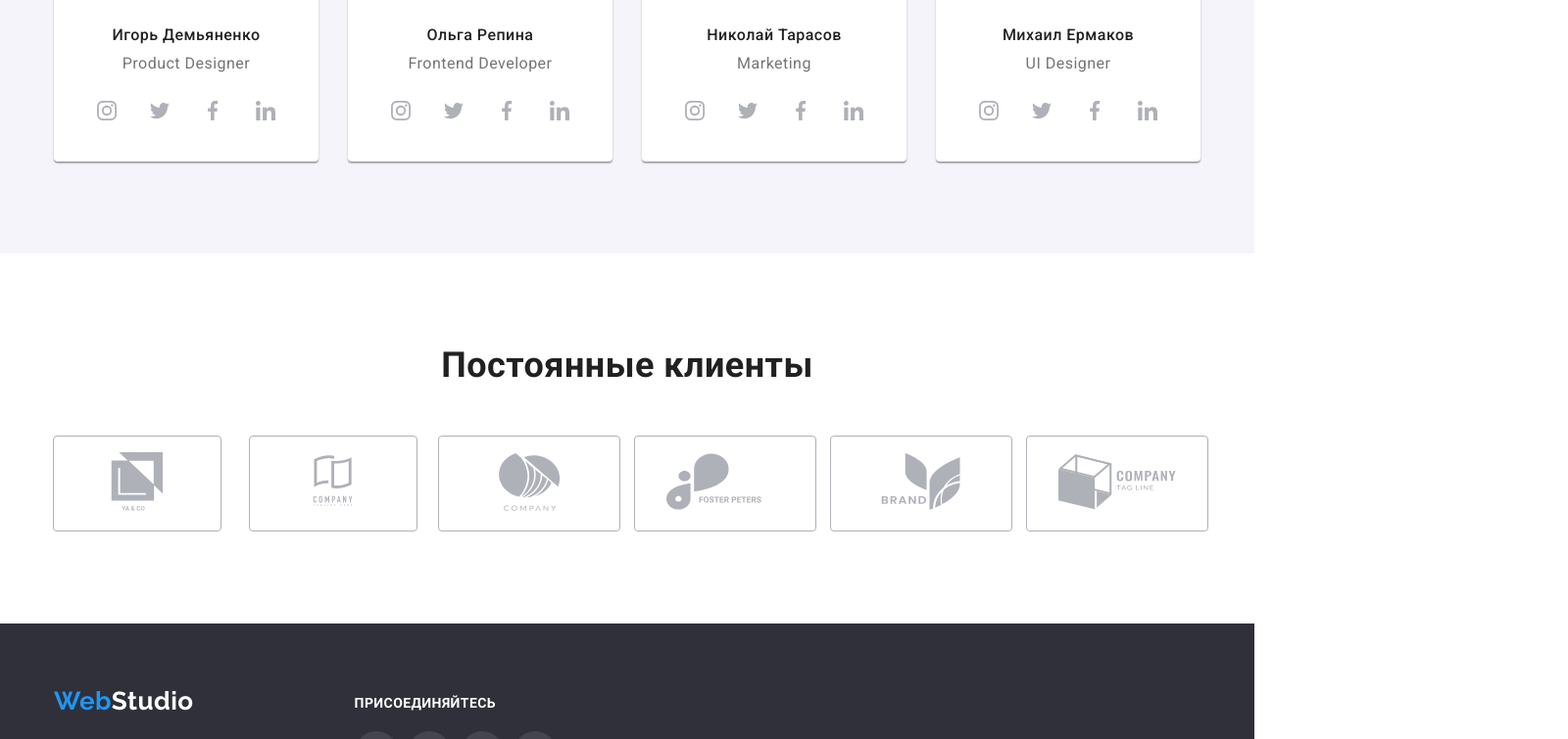
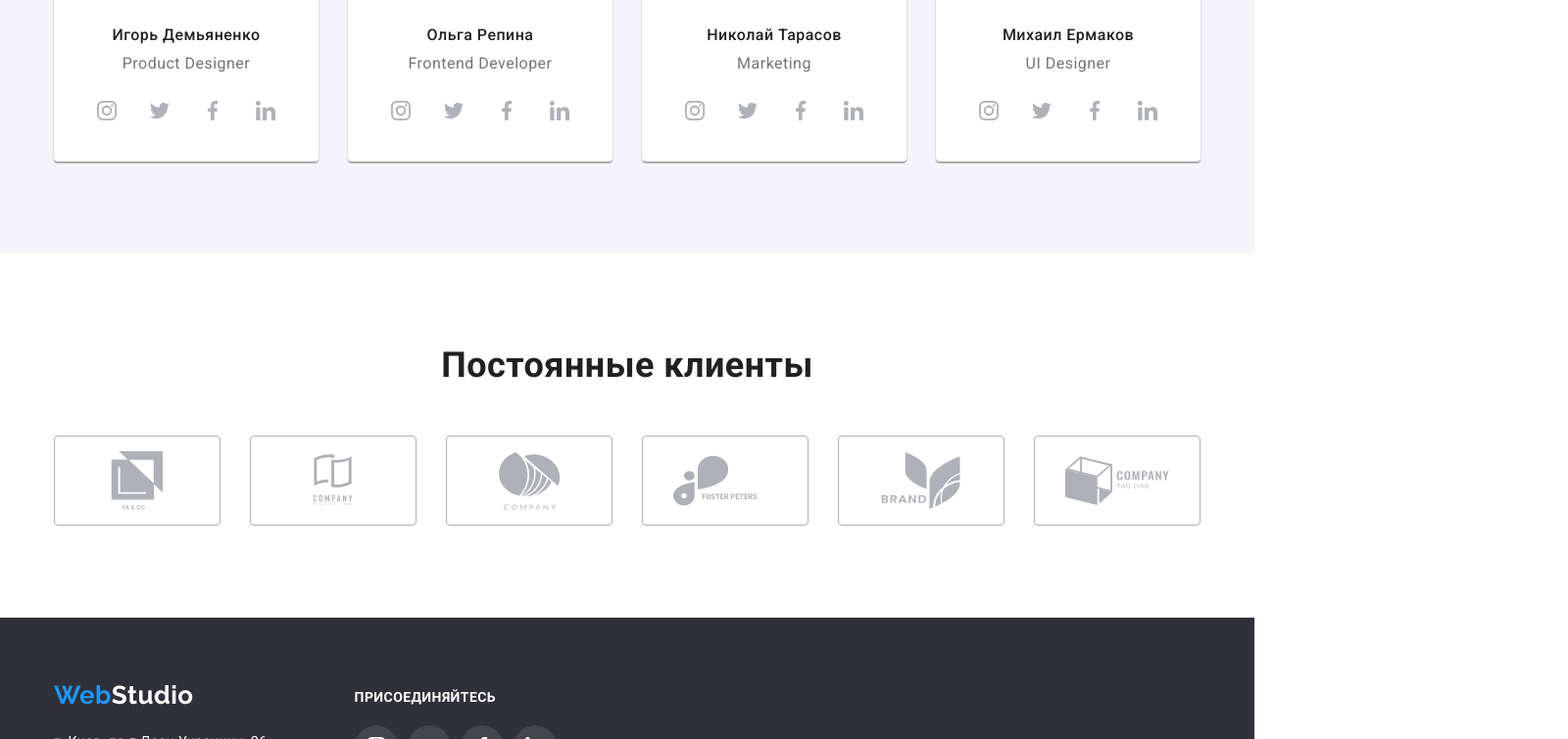
Before and after one commit to Sviatoslav43/goit-markup-hw-04, a plain HTML site: page index.html in a window 1280 px wide. Shown: the part 2045-2800 px from the top of the page at 98% size, 1600 px wide, since content can reach past the window. Drawn offline with nearby package versions, Linux system fonts and the light colour scheme.

Commit message:
sum mistakes

```diff
--- a/css/styles.css
+++ b/css/styles.css
@@ -166,7 +166,7 @@ img {
     rgba(47, 48, 58, 0.4),
     rgba(47, 48, 58, 0.4)),
     url(../images/photo-hero.jpg);
-    width: 1600px;
+    max-width: 1600px;
     height: 600px;
     background-repeat: no-repeat;
     background-position: center;
@@ -242,7 +242,7 @@ img {
 
 .about-icons {
     display: flex;
-    width: 270;
+    width: 270px;
     height: 120px;
     justify-content: center;
     align-items: center;
@@ -406,20 +406,25 @@ justify-content: center;
 }
 
 .company-item {
-    width: 170px;
-    display: flex;
+
+    /* display: flex;
     justify-content: center;
-    align-items: center;
+    align-items: center; */
     --items: 6;
     flex-basis: calc((100% - var(--indent) * var(--items)) / var(--items));
     margin: calc(var(--indent) / 2);
 }
 
 .company-icon {
+    display: flex;
+    justify-content: center;
+    align-items: center;
+    width: 170px;
+    height: 92px;
     fill: #AFB1B8;
     border: 1px solid #AFB1B8;
     border-radius: 4px;
-    padding: 16px 32px;
+    /* padding: 16px 32px; */
 }
 
 .company-icon:hover,
--- a/index.html
+++ b/index.html
@@ -45,7 +45,8 @@
             <li class="header-link-div">
               <a
                 class="link-header-item list-contact"
-                href="mailto:info@devstudio.com">
+                href="mailto:info@devstudio.com"
+              >
                 <svg class="header-icon" width="16px" height="12px">
                   <use href="./images/icons.svg#icon-mail"></use></svg
                 >info@devstudio.com</a
@@ -453,28 +454,28 @@
             </li>
             <li class="company-item">
               <a class="company-icon" href="">
-                <svg width="120px" height="60px">
+                <svg width="106px" height="60px">
                   <use href="./images/icons.svg#icon-company-3"></use>
                 </svg>
               </a>
             </li>
             <li class="company-item">
               <a class="company-icon" href="">
-                <svg width="120px" height="60px">
+                <svg width="106px" height="60px">
                   <use href="./images/icons.svg#icon-company-4"></use>
                 </svg>
               </a>
             </li>
             <li class="company-item">
               <a class="company-icon" href="">
-                <svg width="120px" height="60px">
+                <svg width="106px" height="60px">
                   <use href="./images/icons.svg#icon-company-5"></use>
                 </svg>
               </a>
             </li>
             <li class="company-item">
               <a class="company-icon" href="">
-                <svg width="120px" height="60px">
+                <svg width="106px" height="60px">
                   <use href="./images/icons.svg#icon-company-6"></use>
                 </svg>
               </a>
```
